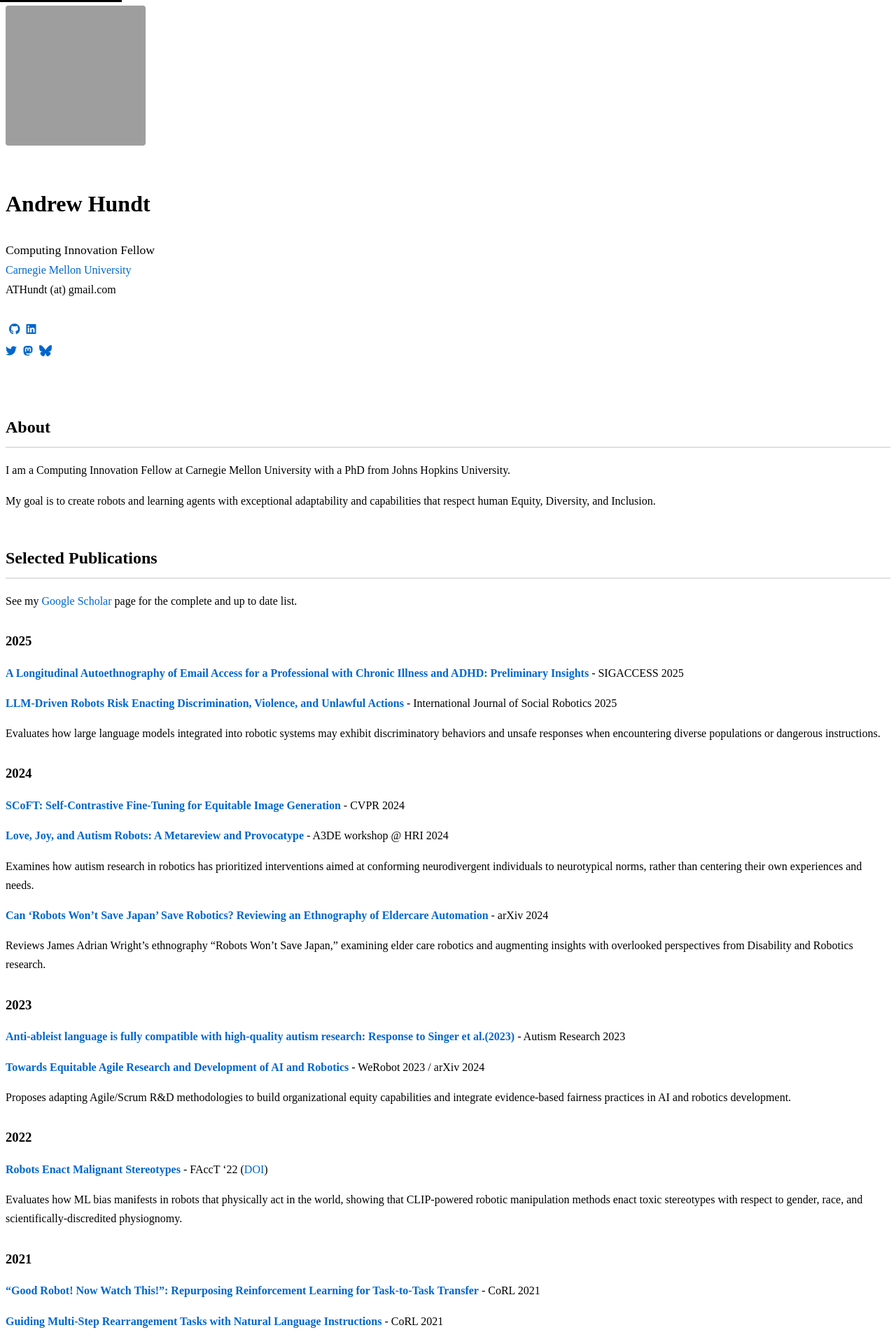
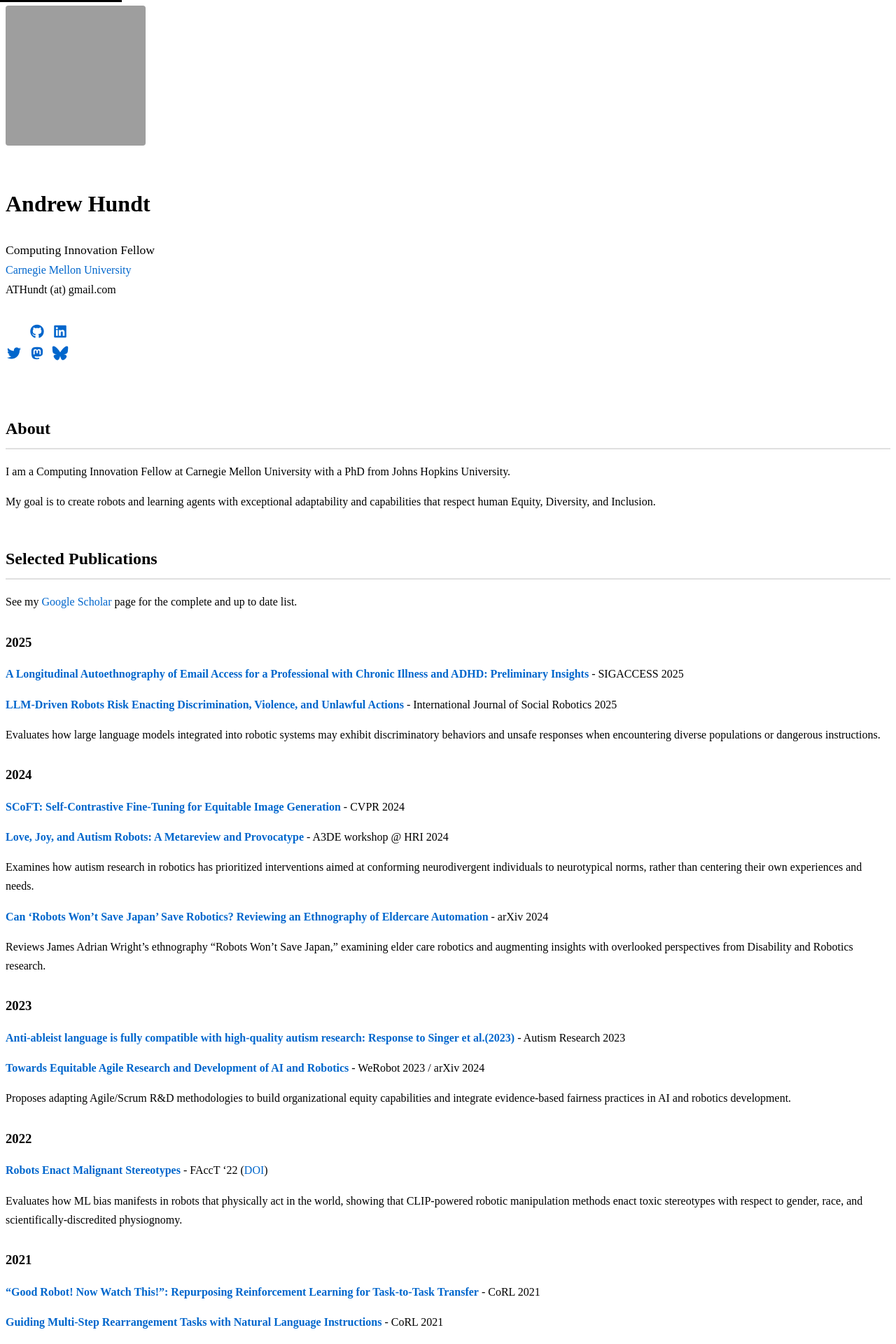
Before and after one commit to ahundt/ahundt.github.io, a Jekyll site: the page built from index.md, in a window 1280 px wide. Shown: the top 1920 px of the page at 70% size. Built offline with Jekyll 4.4.1, drawn with Linux system fonts in a browser that asks for light colours; some web fonts are replaced; a style sheet for code colours, icons or effects is not loaded; our own code applies the rules of GitHub Pages for plain Markdown files; grey boxes are pictures that could not be loaded.

Commit message:
Ensure WCAG 2.2 Level AA compliance for target sizes
- Add minimum 24x24px target size for social icons (SC 2.5.8)
- Increase icon font size to 1.25rem (20px) for better visibility
- Center icons within clickable area for consistent targeting
- Maintains adequate spacing and focus indicators

```diff
--- a/assets/css/custom.css
+++ b/assets/css/custom.css
@@ -140,10 +140,26 @@ select:focus {
 }
 
 /* Enhanced focus for social media icons */
+.social-icons a {
+  /* WCAG 2.2 SC 2.5.8: Minimum target size 24x24px */
+  display: inline-block;
+  min-width: 24px;
+  min-height: 24px;
+  /* Center icons within the clickable area */
+  text-align: center;
+  line-height: 24px;
+}
+
 .social-icons a:focus {
   outline: 3px solid #0066cc;
   outline-offset: 4px;
   border-radius: 4px;
+}
+
+.social-icons i {
+  /* Ensure icons are at least 20px for better visibility */
+  font-size: 1.25rem; /* 20px at default 16px base */
+  vertical-align: middle;
 }
 
 /* Screen reader only text - visually hidden but accessible to screen readers */
```
